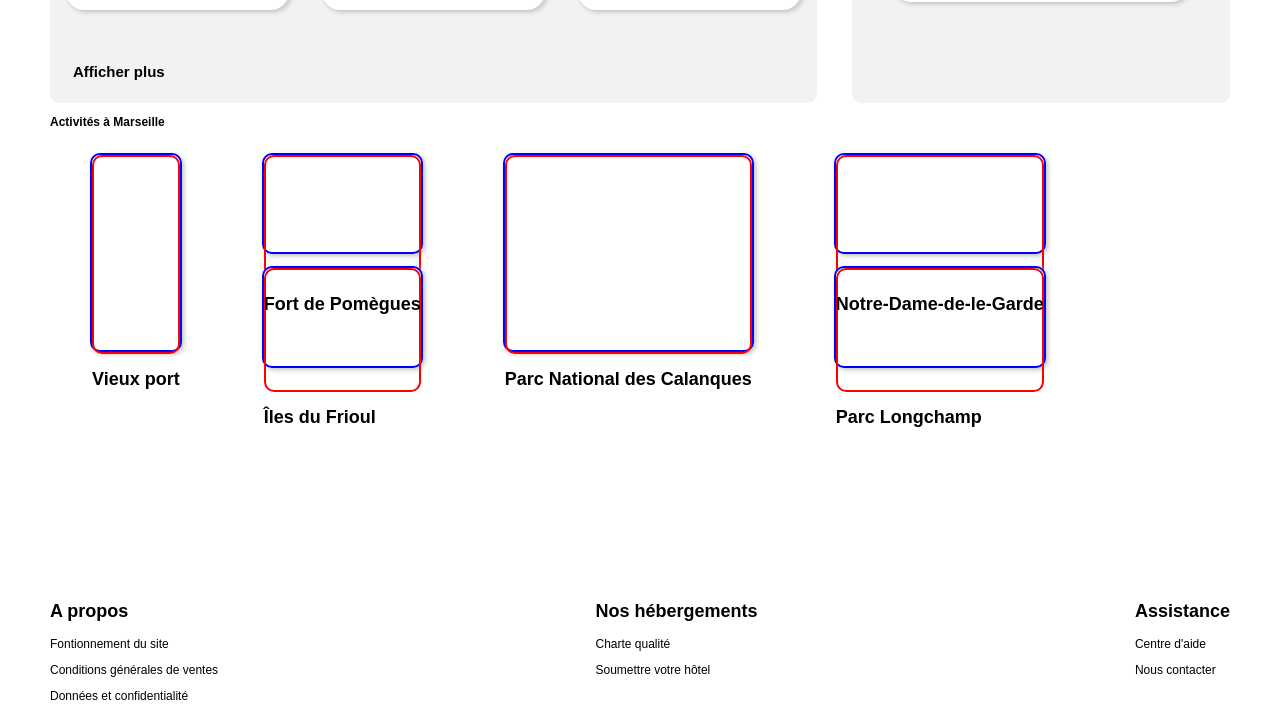
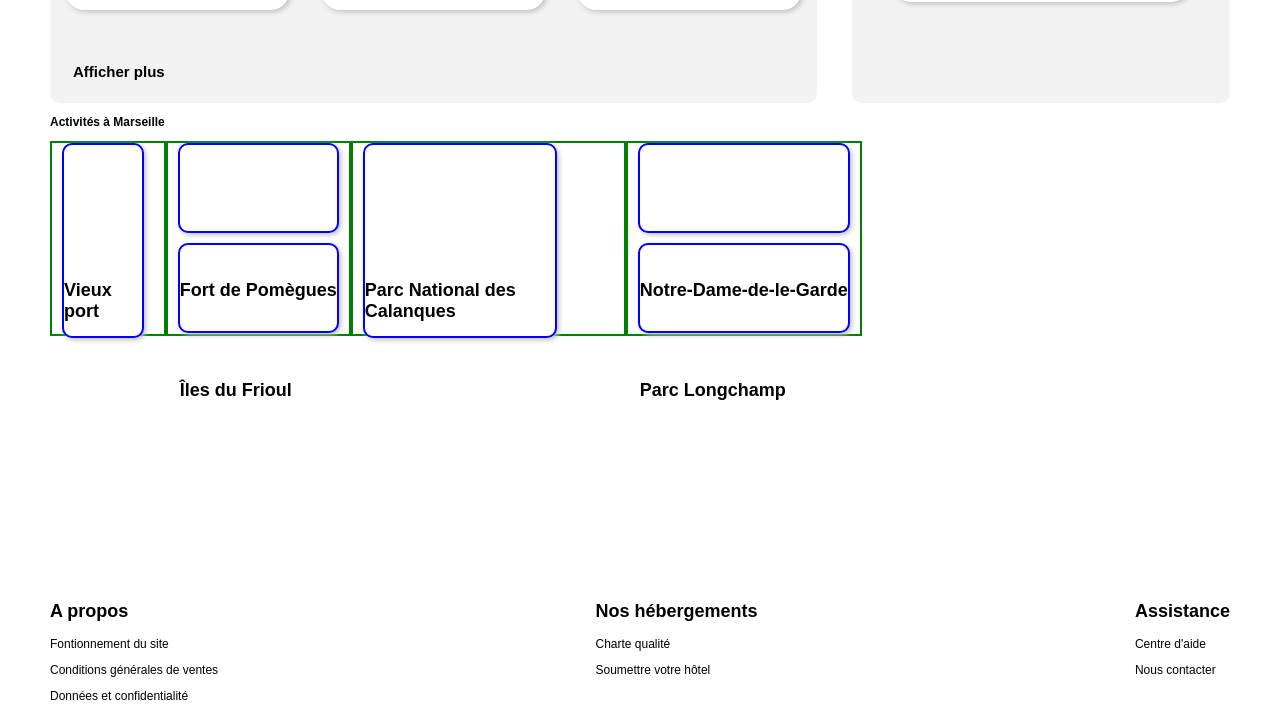
Before and after one commit to Plo-K2on/P2_Hugo_CAFFIN, a plain HTML site: page index.html in a window 1280 px wide. Shown: the part 836-1559 px from the top of the page. Drawn offline with Linux system fonts and the light colour scheme; a web font is replaced by a local one.

Commit message:
session 01092021

```diff
--- a/index.html
+++ b/index.html
@@ -257,7 +257,7 @@
 
                          <figure class="activite">
                               <div class="image">
-                                   <img src="./images/activites/4_small/paul-hermann-QFTrLdQIRhI-unsplash.jpg" alt="Parc Longchamp" />
+                                   <img src="./images/activites/4_small/lena-paulin-wH2-EJoDcV0-unsplash.jpg" alt="Parc Longchamp" />
                               </div>
                               <figcaption>
                                    <h2>Parc Longchamp</h2>
--- a/style.css
+++ b/style.css
@@ -212,7 +212,6 @@ main .conteneur{
     display: flex;
 }
 .populaires figure .image{
-    /*height: 115px;*/
     width: 40%;
     border: 1px white solid;
     border-radius: 15px 0 0 15px;
@@ -257,27 +256,46 @@ main .conteneur{
     flex-direction: row;
     height: 195px;
 }
-.activites img{
+.activites img{ /*à supprimer à la fin*/
     display: none;
+    width: 100%;
+}
+.activites .colonne{
+    border: 2px solid green;
+    display: flex;
+    flex-direction: column;
+}
+.activites .colonne_simple figure{
+    display: flex;
+    flex-direction: column;
+    height: 100%;
+    margin: 0 10px 0 10px;
+    width: 70%;
+}
+.activites .colonne_double figure{
+    height: 45%;
+    margin: 0 10px 10px 10px;
+    display: flex;
+    flex-direction: column;
+    justify-content: space-around;
+}
+.activites .colonne_double figure .image img{
+    height: 50px;
+}
+.activites .colonne_double figure figcaption{
+    position: relative;
+    min-height: 130px;
 }
 .activites figure{
     border-radius: 10px;
     background-color: white;
     box-shadow: 2px 2px 5px silver;
     border: 2px solid blue;
-
-}
-.activites .colonne_simple figure{
-    height: 100%;
-}
-.activites .colonne_double figure{
-    height: 50%;
 }
 .activites figure .image{
     height: 100%;
     border-radius: 10px;
-    border: 2px solid red;
-
+    /* border: 2px solid red; */
 }
 /*.activites figure .image img{
     width: 100%;
@@ -285,7 +303,6 @@ main .conteneur{
 .activites figure figcaption{
     height: 80px;
 }
-
 .conteneur .activites{
     display: flex;
     align-content: space-around;
```
